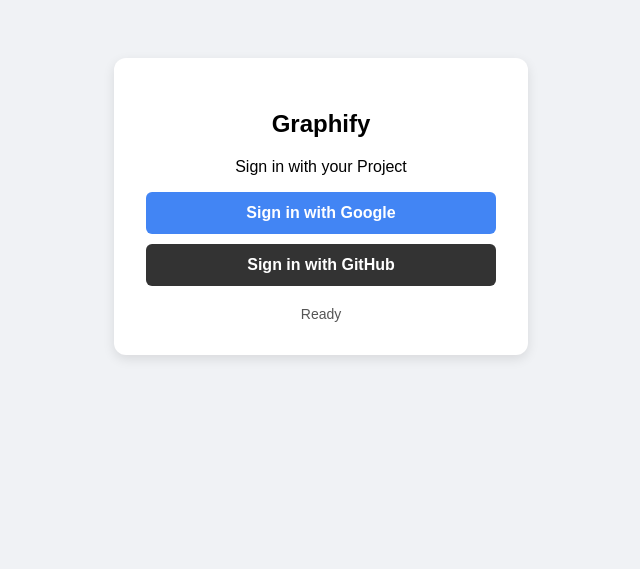
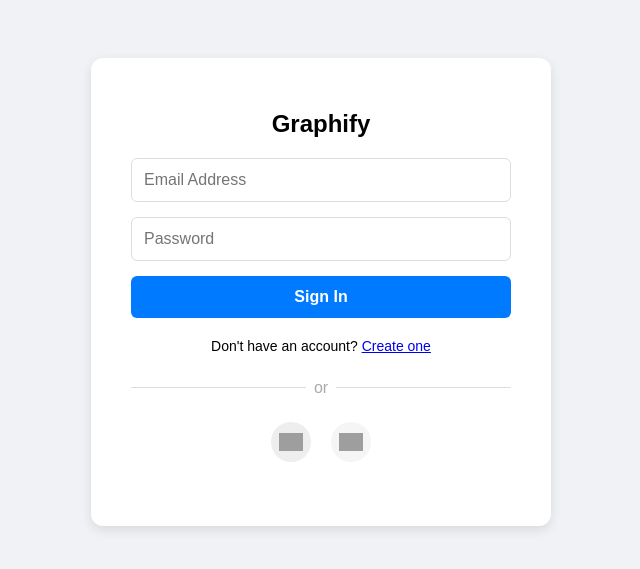
Before and after one commit to jc-melendrez/graphify, a Django app: page / in a window 1280 px wide. Shown: the top 569 px of the page, without its empty margins (319-959 px from the left). Run offline with Django 5.2, Linux system fonts and the light colour scheme; some libraries are stand-ins or nearby versions; grey boxes are pictures that could not be loaded.

Commit message:
nagana na email sign in nakalagay na din sa firestore

```diff
--- a/main/templates/main/index.html
+++ b/main/templates/main/index.html
@@ -5,21 +5,50 @@
     <title>Graphify - Login</title>
     <style>
         body { font-family: sans-serif; display: flex; flex-direction: column; align-items: center; padding-top: 50px; background: #f0f2f5; }
-        .card { background: white; padding: 2rem; border-radius: 12px; box-shadow: 0 4px 12px rgba(0,0,0,0.1); width: 350px; text-align: center; }
-        #result { margin-top: 20px; font-size: 14px; color: #555; min-height: 1.2em; }
-        .login-btn { display: block; text-decoration: none; padding: 12px 24px; margin-top: 10px; font-size: 16px; cursor: pointer; color: white; border: none; border-radius: 6px; font-weight: bold; width: 100%; box-sizing: border-box; transition: opacity 0.2s; }
-        #google-login { background-color: #4285F4; }
-        #github-login { background-color: #333; }
-        button:disabled { opacity: 0.5; cursor: not-allowed; }
+        .card { background: white; padding: 2rem 2.5rem; border-radius: 12px; box-shadow: 0 4px 12px rgba(0,0,0,0.1); width: 380px; text-align: center; }
+        h2 { margin-bottom: 20px; }
+        form { display: flex; flex-direction: column; }
+        input { padding: 12px; margin-bottom: 15px; border-radius: 6px; border: 1px solid #ddd; font-size: 16px; }
+        .form-btn { padding: 12px; font-size: 16px; cursor: pointer; background-color: #007bff; color: white; border: none; border-radius: 6px; font-weight: bold; }
+        .messages { list-style: none; padding: 0; margin: 0 0 15px 0; }
+        .messages .error, .messages .warning { color: #721c24; background-color: #f8d7da; border-color: #f5c6cb; padding: 10px; border-radius: 6px; }
+        .divider { display: flex; align-items: center; text-align: center; color: #aaa; margin: 25px 0; }
+        .divider::before, .divider::after { content: ''; flex: 1; border-bottom: 1px solid #ddd; }
+        .divider:not(:empty)::before { margin-right: .5em; }
+        .divider:not(:empty)::after { margin-left: .5em; }
+        .social-login { display: flex; justify-content: center; gap: 20px; }
+        .social-icon { display: inline-block; width: 40px; height: 40px; border-radius: 50%; background-color: #eee; background-size: 60%; background-repeat: no-repeat; background-position: center; transition: background-color 0.2s; }
+        .social-icon:hover { background-color: #ddd; }
+        #google-login-icon { background-image: url('https://upload.wikimedia.org/wikipedia/commons/c/c1/Google_%22G%22_logo.svg'); }
+        #github-login-icon { background-image: url('https://upload.wikimedia.org/wikipedia/commons/9/91/Octicons-mark-github.svg'); background-color: #f5f5f5; }
+        .register-link { margin-top: 20px; font-size: 14px; }
     </style>
 </head>
 <body>
     <div class="card">
         <h2>Graphify</h2>
-        <p>Sign in with your Project</p>
-        <button id="google-login" class="login-btn">Sign in with Google</button>
-        <a id="github-login" href="{% url 'github_login' %}" class="login-btn">Sign in with GitHub</a>
-        <div id="result">Ready</div>
+        {% if messages %}
+        <ul class="messages">
+            {% for message in messages %}
+            <li class="{{ message.tags }}">{{ message }}</li>
+            {% endfor %}
+        </ul>
+        {% endif %}
+        <form method="post">
+            {% csrf_token %}
+            <input type="email" name="email" placeholder="Email Address" required>
+            <input type="password" name="password" placeholder="Password" required>
+            <button type="submit" class="form-btn">Sign In</button>
+        </form>
+        <div class="register-link">
+            <p>Don't have an account? <a href="{% url 'register' %}">Create one</a></p>
+        </div>
+        <div class="divider">or</div>
+        <div class="social-login">
+            <a id="google-login-icon" class="social-icon" title="Sign in with Google"></a>
+            <a id="github-login-icon" href="{% url 'github_login' %}" class="social-icon" title="Sign in with GitHub"></a>
+        </div>
+        <div id="result" style="margin-top: 15px; font-size: 14px; color: #555; min-height: 1.2em;"></div>
     </div>
 
 <script type="module">
@@ -40,11 +69,11 @@
     const auth = getAuth(app);
     const provider = new GoogleAuthProvider();
 
-    const btn = document.getElementById('google-login');
+    const googleBtn = document.getElementById('google-login-icon');
     const resultDiv = document.getElementById('result');
 
-    btn.onclick = async () => {
-        btn.disabled = true;
+    googleBtn.onclick = async () => {
+        googleBtn.style.pointerEvents = 'none'; // Disable clicks
         resultDiv.innerText = "Opening Google...";
 
         try {
@@ -66,12 +95,12 @@
                     window.location.href = '/dashboard/';
                 } else {
                     resultDiv.innerText = "Django Error: " + data.message;
-                    btn.disabled = false;
+                    googleBtn.style.pointerEvents = 'auto';
                 }
             }
         } catch (error) {
             console.error("Auth Error:", error.code, error.message);
-            btn.disabled = false;
+            googleBtn.style.pointerEvents = 'auto';
 
             if (error.code === 'auth/popup-closed-by-user') {
                 resultDiv.innerText = "Popup closed. Please try again.";
--- a/main/urls.py
+++ b/main/urls.py
@@ -4,6 +4,8 @@ from main import views
 urlpatterns = [
     path('', views.login_page, name='login'),
     path('dashboard/', views.dashboard_view, name='dashboard'),
+    path('register/', views.register_view, name='register'),
+    path('verify-otp/', views.otp_verify_view, name='verify_otp'),
     path('auth/google/', views.google_login, name='google_login'), # JS hits this
     path('auth/github/', views.github_login, name='github_login'),
     path('auth/github/callback/', views.github_callback, name='github_callback'),
--- a/main/views.py
+++ b/main/views.py
@@ -1,20 +1,56 @@
 import json
 import logging
+import random
+import time
 import requests
 from django.http import JsonResponse
 from django.shortcuts import render, redirect
 from django.views.decorators.csrf import csrf_exempt
 from firebase_admin import auth
 from django.contrib.auth.models import User
-from django.contrib.auth import login, logout
+from django.contrib.auth import authenticate, login, logout
 from django.contrib.auth.decorators import login_required
+from django.contrib.auth.hashers import make_password
 from django.conf import settings
 from django.urls import reverse
+from django.contrib import messages
+from django.core.mail import send_mail
 
 def login_page(request):
-    # If user is already authenticated, redirect them to the dashboard
+    """Handles both displaying the login page and processing login attempts."""
     if request.user.is_authenticated:
         return redirect('dashboard')
+
+    if request.method == 'POST':
+        email = request.POST.get('email')
+        password = request.POST.get('password')
+
+        # Try Firebase authentication for email users
+        try:
+            firebase_user = auth.get_user_by_email(email)
+            # If user exists in Firebase, verify password by attempting sign-in
+            # Note: Firebase Admin SDK doesn't support password verification directly
+            # For simplicity, assume if user exists, and we have a Django user, proceed
+            # In production, you'd use Firebase Auth REST API or client SDK for proper auth
+            user = authenticate(request, username=email, password=password)
+            if user is not None:
+                login(request, user)
+                return redirect('dashboard')
+            else:
+                messages.error(request, 'Invalid credentials. Please try again.')
+        except auth.UserNotFoundError:
+            # Fallback to Django auth if not in Firebase (e.g., old users)
+            user = authenticate(request, username=email, password=password)
+            if user is not None:
+                login(request, user)
+                return redirect('dashboard')
+            else:
+                messages.warning(request, f'No account found for {email}. Please register.')
+                return redirect('register')
+        except Exception as e:
+            logging.error(f"Login error: {e}")
+            messages.error(request, 'Login failed. Please try again.')
+
     return render(request, 'main/index.html')
 
 @login_required
@@ -52,6 +88,18 @@ def google_login(request):
             if created:
                 user.set_unusable_password()
                 user.save()
+
+            # Store in Firestore
+            from firebase_admin import firestore
+            db = firestore.client()
+            user_doc = db.collection('users').document(user.username)
+            user_doc.set({
+                'email': email,
+                'name': name,
+                'provider': 'google',
+                'firebase_uid': decoded_token.get('uid'),
+                'registered_at': firestore.SERVER_TIMESTAMP
+            }, merge=True)  # merge to avoid overwriting
 
             # Log the user into Django's session framework
             login(request, user)
@@ -115,12 +163,28 @@ def github_callback(request):
         user, created = User.objects.get_or_create(
             username=email or username,
             defaults={
-                'email': email,
                 'email': email or '',
                 'first_name': name[0] if name else '',
                 'last_name': ' '.join(name[1:]) if len(name) > 1 else ''
             }
         )
+
+        if created:
+            user.set_unusable_password()
+            user.save()
+
+        # Store in Firestore
+        from firebase_admin import firestore
+        db = firestore.client()
+        user_doc = db.collection('users').document(user.username)
+        user_doc.set({
+            'email': email or '',
+            'name': name_str,
+            'username': username,
+            'provider': 'github',
+            'registered_at': firestore.SERVER_TIMESTAMP
+        }, merge=True)
+
         login(request, user)
 
     except requests.RequestException as e:
@@ -128,3 +192,100 @@ def github_callback(request):
         return redirect('login')
 
     return redirect('dashboard')
+
+def register_view(request):
+    """Handles user registration and sending OTP."""
+    if request.method == 'POST':
+        email = request.POST.get('email')
+        password = request.POST.get('password')
+        password_conf = request.POST.get('password_conf')
+
+        if password != password_conf:
+            messages.error(request, "Passwords do not match.")
+            return render(request, 'main/register.html')
+
+        # Check if user already exists in Firebase
+        try:
+            existing_user = auth.get_user_by_email(email)
+            messages.error(request, "An account with this email already exists.")
+            return render(request, 'main/register.html')
+        except auth.UserNotFoundError:
+            pass  # Good, user doesn't exist
+
+        otp = str(random.randint(100000, 999999))
+        request.session['registration_data'] = {
+            'email': email,
+            'password': password,  # Store plain password temporarily for Firebase
+            'otp': otp,
+            'otp_expiry': time.time() + 300,  # 5-minute expiry
+        }
+
+        send_mail(
+            'Your Graphify Verification Code',
+            f'Welcome to Graphify! Your one-time password is: {otp}',
+            'noreply@graphify.com',
+            [email],
+            fail_silently=False,
+        )
+        messages.success(request, f"A verification code has been sent to {email}.")
+        return redirect('verify_otp')
+
+    return render(request, 'main/register.html')
+
+def otp_verify_view(request):
+    """Verifies the OTP and creates the user account in Firebase."""
+    reg_data = request.session.get('registration_data')
+    if not reg_data:
+        messages.error(request, "Session expired. Please try registering again.")
+        return redirect('register')
+
+    if request.method == 'POST':
+        submitted_otp = request.POST.get('otp')
+        if time.time() > reg_data.get('otp_expiry', 0):
+            messages.error(request, "OTP has expired. Please register again.")
+            del request.session['registration_data']
+            return redirect('register')
+
+        if submitted_otp == reg_data.get('otp'):
+            try:
+                # Create user in Firebase Auth
+                firebase_user = auth.create_user(
+                    email=reg_data['email'],
+                    password=reg_data['password']
+                )
+
+                # Store additional data in Firestore
+                from firebase_admin import firestore
+                db = firestore.client()
+                user_doc = db.collection('users').document(firebase_user.uid)
+                user_doc.set({
+                    'email': reg_data['email'],
+                    'firebase_uid': firebase_user.uid,
+                    'registered_at': firestore.SERVER_TIMESTAMP,
+                    'provider': 'email'
+                })
+
+                # Create a minimal Django user for session management
+                django_user, created = User.objects.get_or_create(
+                    username=reg_data['email'],
+                    defaults={
+                        'email': reg_data['email'],
+                        'first_name': '',
+                        'last_name': ''
+                    }
+                )
+                if created:
+                    django_user.set_password(reg_data['password'])  # Set password for Django auth
+                    django_user.save()
+
+                del request.session['registration_data']
+                login(request, django_user)
+                return redirect('dashboard')
+            except Exception as e:
+                logging.error(f"Firebase user creation error: {e}")
+                messages.error(request, "Registration failed. Please try again.")
+                return redirect('register')
+        else:
+            messages.error(request, "Invalid OTP. Please try again.")
+
+    return render(request, 'main/verify_otp.html', {'email': reg_data.get('email')})
```
Also changed, not shown: graphify/asgi.py (+0 -12 lines), graphify/settings.py (+51 -9 lines), main/apps.py (+0 -10 lines), main/templates/main/register.html (added, +40 -0 lines), main/templates/main/verify_otp.html (added, +36 -0 lines), db.sqlite3.
